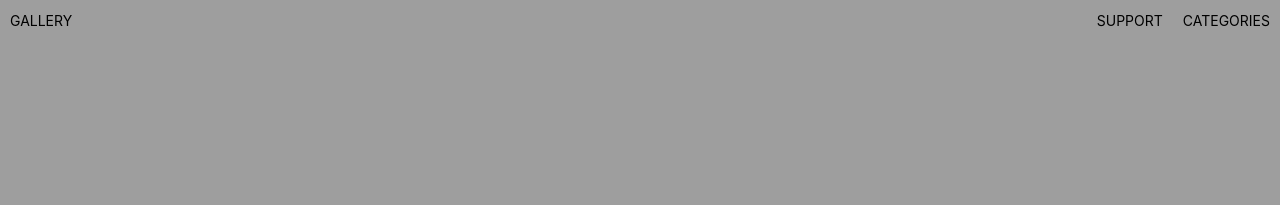
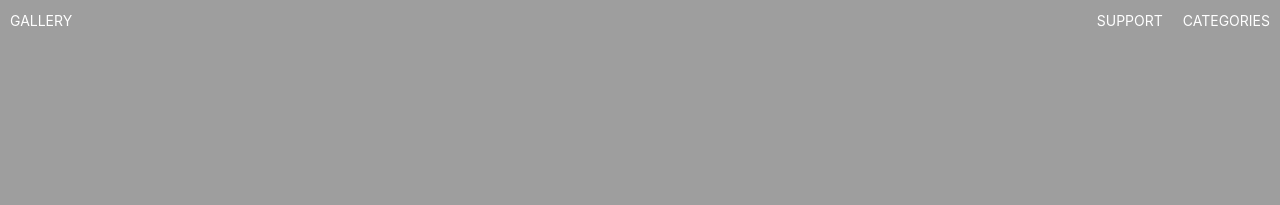
Before and after one commit to mohamadrido/blog, a Jekyll site: the page built from index.html, in a window 1280 px wide. Shown: the top 205 px of the page. Built offline with Jekyll 4.4.1, drawn with Linux system fonts in a browser that asks for light colours; nearby versions of some CDN libraries; the list of posts is cut into pages by our own code.

Commit message:
Update index.html

```diff
--- a/index.html
+++ b/index.html
@@ -3,9 +3,9 @@ layout: default
 title:
 ---
 <div class="hero-image">
-    <a style="text-decoration: none; color: #000; position: absolute; margin: 0px; padding: 10px;" href="https://artstation.com/mohamadrido"><!--svg height='24' viewBox='0 0 24 24' width='24'><path d='M15.41,16.58L10.83,12L15.41,7.41L14,6L8,12L14,18L15.41,16.58Z' color='#555'/></svg-->GALLERY</a>
-    <a style="text-decoration: none; color: #000; padding: 10px; float: right;" href="https://mohamadrido.com/support">CATEGORIES</a>
-    <a style="text-decoration: none; color: #000; padding: 10px; float: right;" href="https://mohamadrido.com/support">SUPPORT</a>
+    <a style="text-decoration: none; color: #fff; position: absolute; margin: 0px; padding: 10px;" href="https://artstation.com/mohamadrido"><!--svg height='24' viewBox='0 0 24 24' width='24'><path d='M15.41,16.58L10.83,12L15.41,7.41L14,6L8,12L14,18L15.41,16.58Z' color='#555'/></svg-->GALLERY</a>
+    <a style="text-decoration: none; color: #fff; padding: 10px; float: right;" href="https://mohamadrido.com/support">CATEGORIES</a>
+    <a style="text-decoration: none; color: #fff; padding: 10px; float: right;" href="https://mohamadrido.com/support">SUPPORT</a>
   <div class="hero-text">
     <h1 style="font-size: 45px; color: #008b8b;">{{site.description}}</h1>
     <h2 style="color: #fff;">Free CC0 3D Models &amp; Public Domain 3D Game Assets</h2>
@@ -56,6 +56,10 @@ h1, h2, h3, h4, h5, h6, .h1, .h2, .h3, .h4, .h5, .h6 {
   background-color: #008080;
   color: #fff;
   border-radius: 5px;
+}
+.hero-text a:hover {
+  color: #fff;
+  text-decoration: underline;
 }
 </style>
 <div class="container">
```
